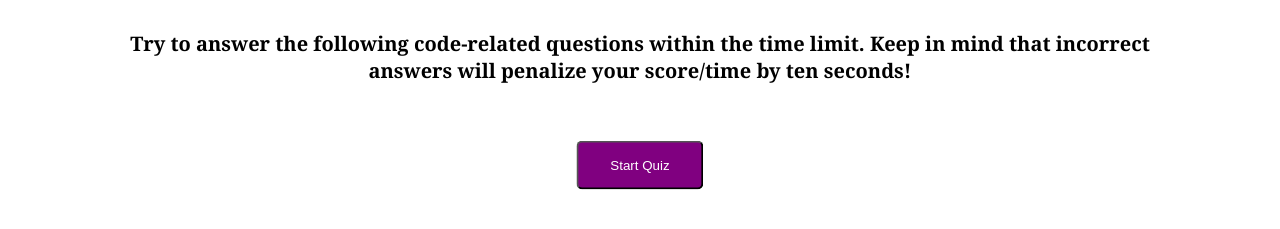
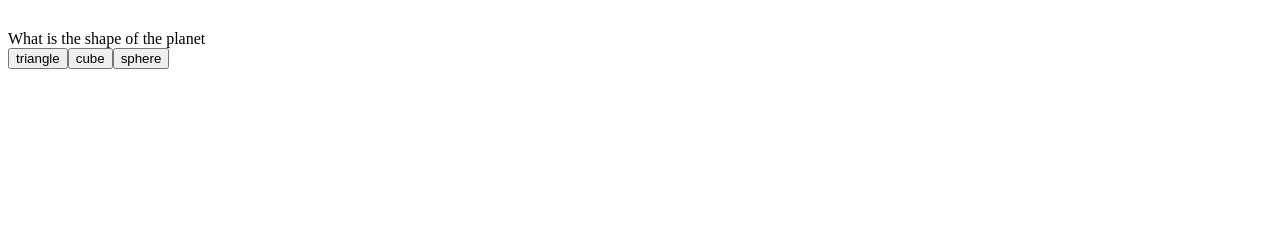
Before and after one commit to salgorog/polished-quiz, a plain HTML site: page index.html in a window 1280 px wide. Both pictures are taken after a click on the button "Start Quiz". Shown: the part 243-472 px from the top of the page. Drawn offline with Linux system fonts and the light colour scheme.

Commit message:
started quiz functionality

```diff
--- a/assets/js/quiz.js
+++ b/assets/js/quiz.js
@@ -1,6 +1,51 @@
-var StartQuiz = function () {
+var startQuizBtn = document.querySelector("#start-quiz");
+var promptQuestion = document.querySelector("#prompt-question");
+var promptAnswers = document.querySelector("#prompt-answers");
+
+var questionIndex = 0;
+
+// Array with all questions
+const questions = [
+    {   question: 'What is the shape of the planet',
+        answer: [
+            {a: 'triangle', correct: false},
+            {a: 'cube', correct: false},
+            {a: 'sphere', correct: true},
+        ]
+    },
+    {   question: 'Language used to to style a page',
+        answer: [
+            {a: 'CSS', correct: true},
+            {a: 'Javascript', correct: false},
+            {a: 'HTML', correct: false},
+        ]
+    },
+    {   question: 'Who let the dogs out?',
+        answer: [
+            {a: 'Woof', correct: true},
+            {a: 'Bark', correct: false},
+            {a: 'Meow', correct: false},
+        ]
+    },
+]
+var score = 0;
+
+
+function showQuizQuestion() {
+    promptQuestion.textContent = questions[questionIndex].question;
+    promptAnswers.innerHTML = "";
+
+    for(let i = 0; i < questions[questionIndex].answer.length; i++)
+    {
+        promptAnswers.innerHTML +=
+                            "<button class='button-answer' value='" + questions[questionIndex].answer[i].a + "'>"
+                            + questions[questionIndex].answer[i].a + "</button>";
+
+    }
+
+
+
 
 }
 
-
-startQuiz();
+startQuizBtn.addEventListener('click', showQuizQuestion);
--- a/index.html
+++ b/index.html
@@ -16,8 +16,13 @@
     </header>
     <main>
         <div class="container">
-        <p>Try to answer the following code-related questions within the time limit. Keep in mind that incorrect answers will penalize your score/time by ten seconds!</p>
-        <button class="btn" id="start-quiz">Start Quiz</button>
+            <div id="prompt-question">
+                <p>Try to answer the following code-related questions within the time limit. Keep in mind that incorrect
+                    answers will penalize your score/time by ten seconds!</p>
+            </div>
+            <div id="prompt-answers">
+                <button class="btn" id="start-quiz">Start Quiz</button>
+            </div>
         </div>
     </main>
     <script src="./assets/js/quiz.js"></script>
```
